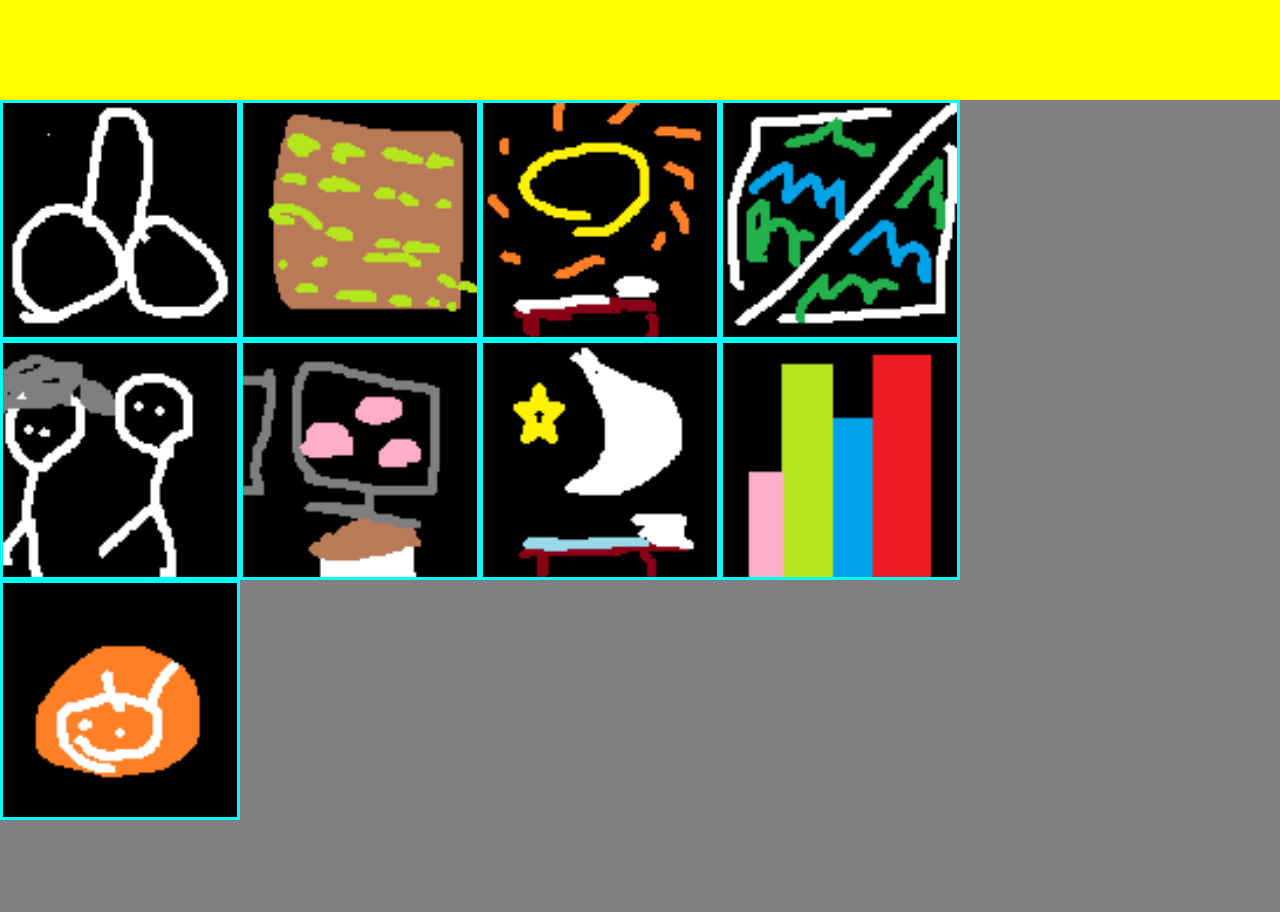
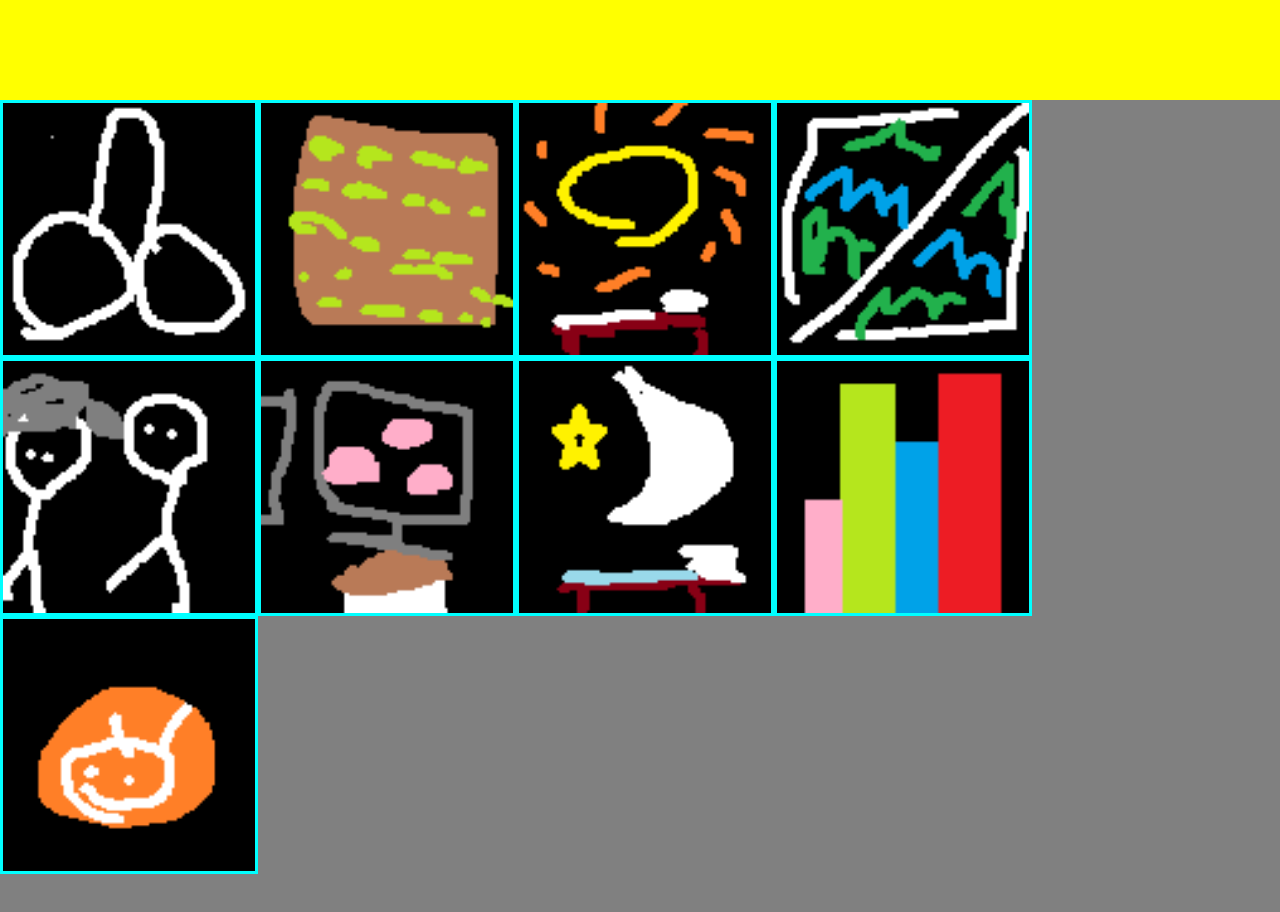
Before and after one commit to hunnypotpotatobutt/activityTracker, a plain HTML site: page index.html in a window 1280 px wide. Shown: the top 912 px of the page. Drawn offline with Linux system fonts and the light colour scheme.

Commit message:
Add files via upload

```diff
--- a/stylesheet.css
+++ b/stylesheet.css
@@ -36,8 +36,8 @@ overflow: hidden;
     background-color: yellow;
 }
 .activityPics {
-  height: 234;
-  width: 234;
+  height: 252;
+  width: 252;
   border: 3px solid cyan;
 
 }
```
